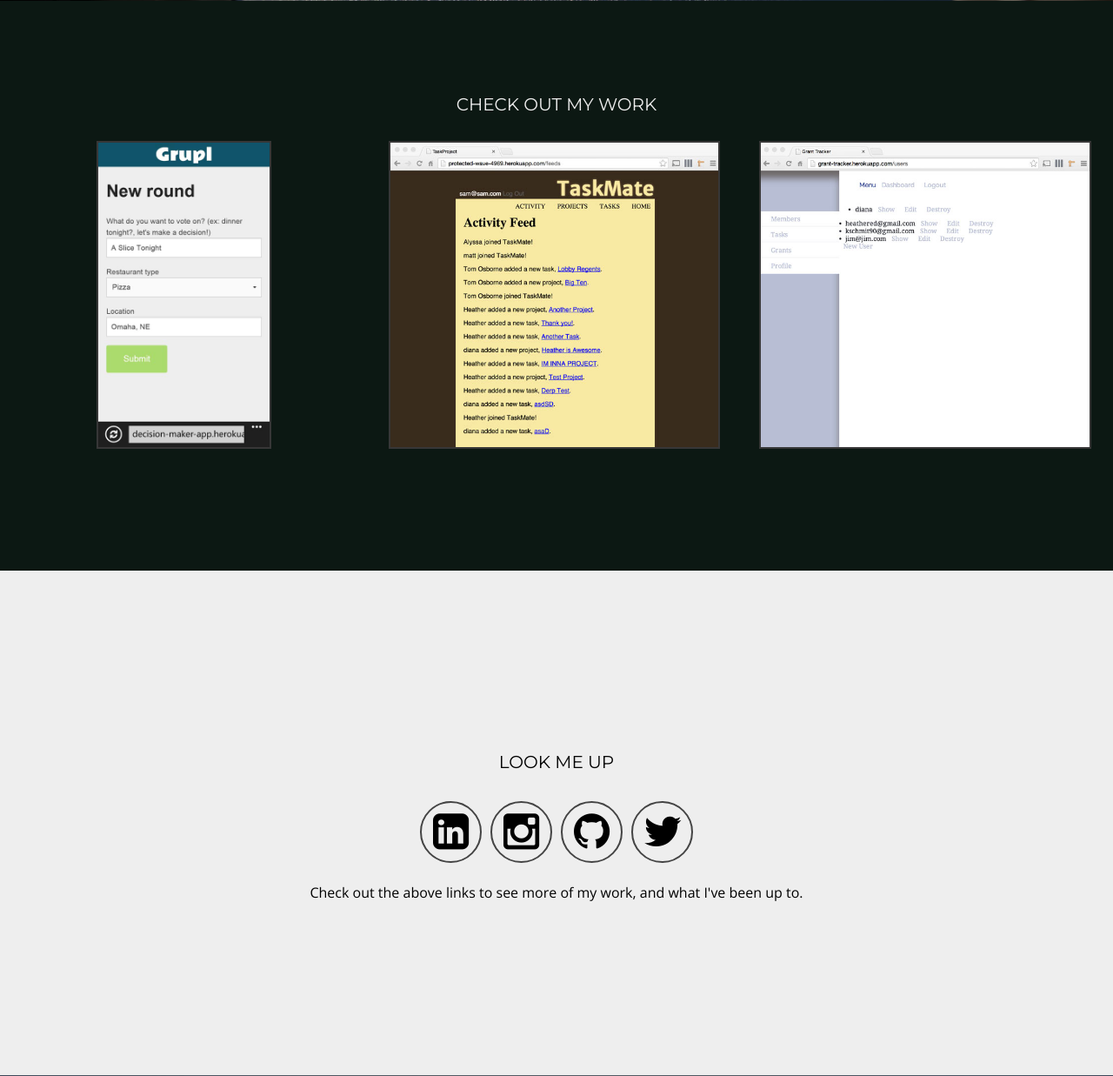
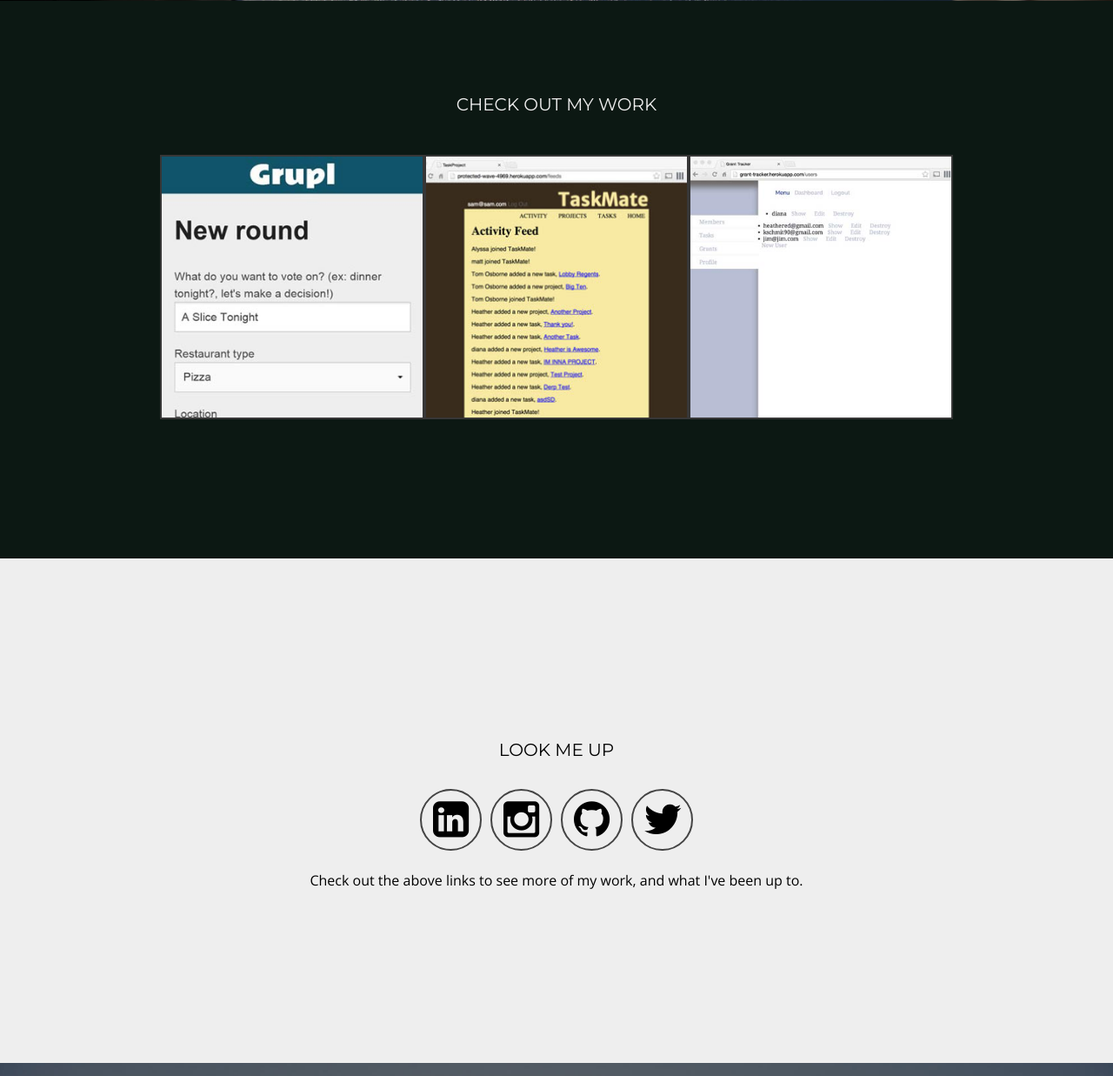
Before and after one commit to slamflipstrom/personal_website, a WordPress theme: template themes/my_theme/home.php in a window 1280 px wide. Shown: the part 2759-3996 px from the top of the page at 87% size. Run offline with PHP 8.4 and a stand-in for WordPress, Linux system fonts and the light colour scheme; the site name, menu and one post (Sample post) are stand-ins, and other content is empty; some libraries are stand-ins or nearby versions.

Commit message:
Converting #work project layout to list

```diff
--- a/themes/my_theme/home.php
+++ b/themes/my_theme/home.php
@@ -122,9 +122,11 @@ Template Name: Home
 
       <h2>CHECK OUT MY WORK</h2>
 
-      <div id="project1">
+      <ul>
+        <li>
+          <div id="project1" class="project">
             <a href="#openModal-p1" class="preview-img">
-          <img src="<?php echo get_template_directory_uri(); ?>/images/gruplit-screen.jpg" alt="GruplIt" </img>
+              <img src="<?php echo get_template_directory_uri(); ?>/images/gruplit-preview.jpg" alt="GruplIt" </img>
             </a>
             <div id="openModal-p1" class="modal-window">
               <div>
@@ -138,10 +140,12 @@ Template Name: Home
               </div>
             </div>
           </div>
+        </li>
 
-      <div id="project2">
+        <li>
+          <div id="project2" class="project">
             <a href="#openModal-p2" class="preview-img">
-          <img src="<?php echo get_template_directory_uri(); ?>/images/taskmate-screen.jpg" alt="TaskMate" </img>
+              <img src="<?php echo get_template_directory_uri(); ?>/images/taskmate-preview.jpg" alt="TaskMate" </img>
             </a>
             <div id="openModal-p2" class="modal-window">
               <div>
@@ -155,10 +159,12 @@ Template Name: Home
               </div>
             </div>
           </div>
+        </li>
 
-      <div id="project3">
+        <li>
+          <div id="project3" class="project">
             <a href="#openModal-p3" class="preview-img">
-          <img src="<?php echo get_template_directory_uri(); ?>/images/granttracker-screen.jpg" alt="GrantTracker"  </img>
+              <img src="<?php echo get_template_directory_uri(); ?>/images/granttracker-preview.jpg" alt="GrantTracker"  </img>
             </a>
             <div id="openModal-p3" class="modal-window">
               <div>
@@ -172,6 +178,8 @@ Template Name: Home
               </div>
             </div>
           </div>
+        </li>
+      </ul>
 
     </div>
   </div>
--- a/themes/my_theme/responsive.css
+++ b/themes/my_theme/responsive.css
@@ -247,8 +247,6 @@ Version: 1.0
     #work #project3 {
       display: inline-block;
       width: 31%;
-      margin-left: 1%;
-      margin-right: 1%;
       vertical-align: top; }
       #work #project3 .preview-img {
         height: auto;
@@ -256,26 +254,17 @@ Version: 1.0
   @media (min-width: 1024px) and (max-width: 1199px) {
     #work #project1 {
       display: inline-block;
-      width: 31%;
-      margin-left: 1%;
-      margin-right: 1%;
       vertical-align: top; }
       #work #project1 .preview-img {
-        height: 300px; }
+        height: 400px; }
     #work #project2 {
       display: inline-block;
-      width: 31%;
-      margin-left: 1%;
-      margin-right: 1%;
       vertical-align: top; }
       #work #project2 .preview-img {
         height: 300px;
         width: auto; }
     #work #project3 {
       display: inline-block;
-      width: 31%;
-      margin-left: 1%;
-      margin-right: 1%;
       vertical-align: top; }
       #work #project3 .preview-img {
         height: 300px;
@@ -283,27 +272,18 @@ Version: 1.0
   @media (min-width: 1200px) {
     #work #project1 {
       display: inline-block;
-      width: 31%;
-      margin-left: 1%;
-      margin-right: 1%;
       vertical-align: top; }
       #work #project1 .preview-img {
         height: auto;
         width: 50%; }
     #work #project2 {
       display: inline-block;
-      width: 31%;
-      margin-left: 1%;
-      margin-right: 1%;
       vertical-align: top; }
       #work #project2 .preview-img {
         height: auto;
         width: 96%; }
     #work #project3 {
       display: inline-block;
-      width: 31%;
-      margin-left: 1%;
-      margin-right: 1%;
       vertical-align: top; }
       #work #project3 .preview-img {
         height: auto;
--- a/themes/my_theme/sass/responsive.scss
+++ b/themes/my_theme/sass/responsive.scss
@@ -366,8 +366,6 @@ nav{
     #project3{
       display: inline-block;
       width: 31%;
-      margin-left:1%;
-      margin-right:1%;
       vertical-align:top;
       .preview-img {
         height: auto;
@@ -378,19 +376,13 @@ nav{
   @media #{$wide}{
     #project1{
       display: inline-block;
-      width: 31%;
-      margin-left:1%;
-      margin-right:1%;
       vertical-align:top;
       .preview-img {
-        height: 300px;
+        height: 400px;
       }
     }
     #project2{
       display: inline-block;
-      width: 31%;
-      margin-left:1%;
-      margin-right:1%;
       vertical-align:top;
       .preview-img {
         height: 300px;
@@ -399,9 +391,6 @@ nav{
     }
     #project3{
       display: inline-block;
-      width: 31%;
-      margin-left:1%;
-      margin-right:1%;
       vertical-align:top;
       .preview-img {
         height: 300px;
@@ -412,9 +401,6 @@ nav{
   @media #{$extra-wide}{
     #project1{
       display: inline-block;
-      width: 31%;
-      margin-left:1%;
-      margin-right:1%;
       vertical-align:top;
       .preview-img {
         height: auto;
@@ -423,9 +409,6 @@ nav{
     }
     #project2{
       display: inline-block;
-      width: 31%;
-      margin-left:1%;
-      margin-right:1%;
       vertical-align:top;
       .preview-img {
         height: auto;
@@ -434,9 +417,6 @@ nav{
     }
     #project3{
       display: inline-block;
-      width: 31%;
-      margin-left:1%;
-      margin-right:1%;
       vertical-align:top;
       .preview-img {
         height: auto;
--- a/themes/my_theme/sass/style.scss
+++ b/themes/my_theme/sass/style.scss
@@ -303,6 +303,20 @@ nav {
   #work-content{
     display: table-cell;
     vertical-align: middle;
+    text-align: center;
+  }
+  .project{
+    text-align: center;
+  }
+  ul{
+    list-style-type: none;
+    display: inline-block;
+    text-align: center;
+    padding: 0;
+    li{
+      float:left;
+      display: inline-block;
+    }
   }
   h2 {
     font: $div-header-text;
@@ -324,8 +338,8 @@ nav {
     max-width:600px;
     border: 2px solid #373737;
     transition: all .2s ease-in;
-    height: 350px;
-    width: auto;
+    height: auto;
+    width: 300px;
   }
   img:hover{
   }
--- a/themes/my_theme/style.css
+++ b/themes/my_theme/style.css
@@ -228,7 +228,18 @@ nav {
   overflow: hidden; }
   #work #work-content {
     display: table-cell;
-    vertical-align: middle; }
+    vertical-align: middle;
+    text-align: center; }
+  #work .project {
+    text-align: center; }
+  #work ul {
+    list-style-type: none;
+    display: inline-block;
+    text-align: center;
+    padding: 0; }
+    #work ul li {
+      float: left;
+      display: inline-block; }
   #work h2 {
     font: 20px "Montserrat";
     text-align: center;
@@ -246,8 +257,8 @@ nav {
     max-width: 600px;
     border: 2px solid #373737;
     transition: all .2s ease-in;
-    height: 350px;
-    width: auto; }
+    height: auto;
+    width: 300px; }
   #work a {
     text-decoration: none; }
   #work a:visited {
```
Also changed, not shown: themes/my_theme/images/granttracker-preview.jpg (added), themes/my_theme/images/gruplit-preview.jpg (added), themes/my_theme/images/taskmate-preview.jpg (added), 2 other files. Lines whose indentation alone changed are shown as unchanged.
